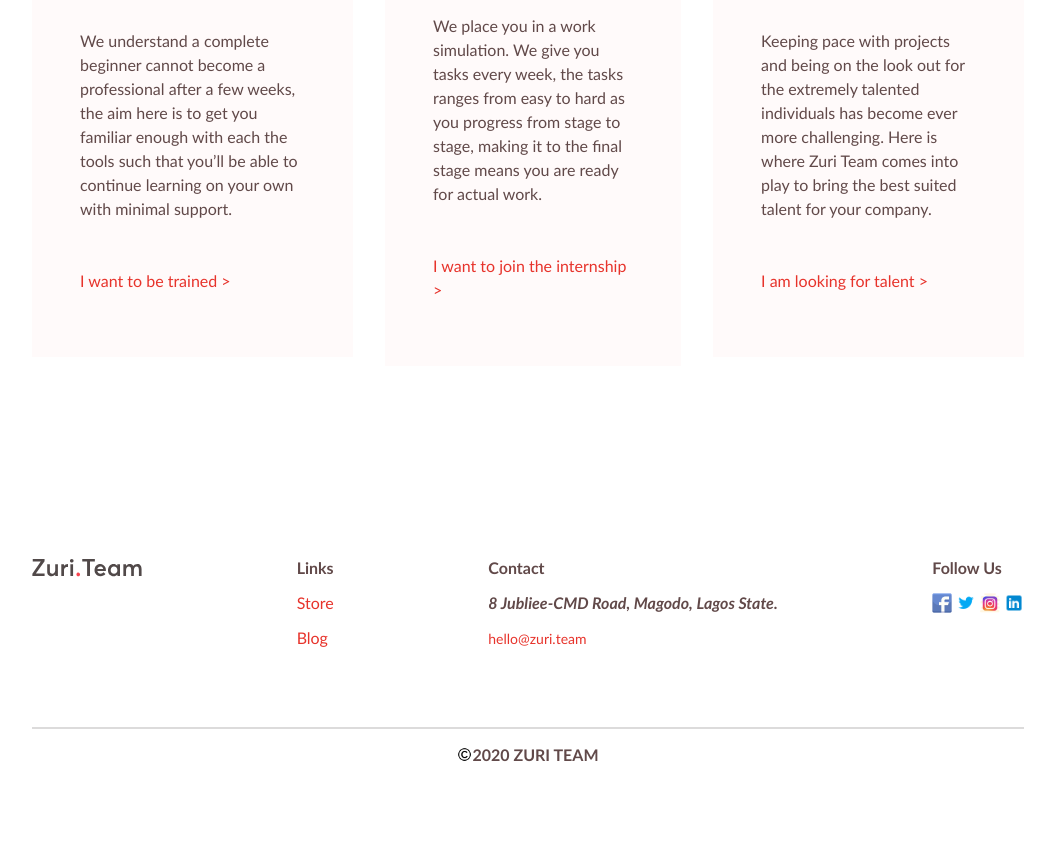
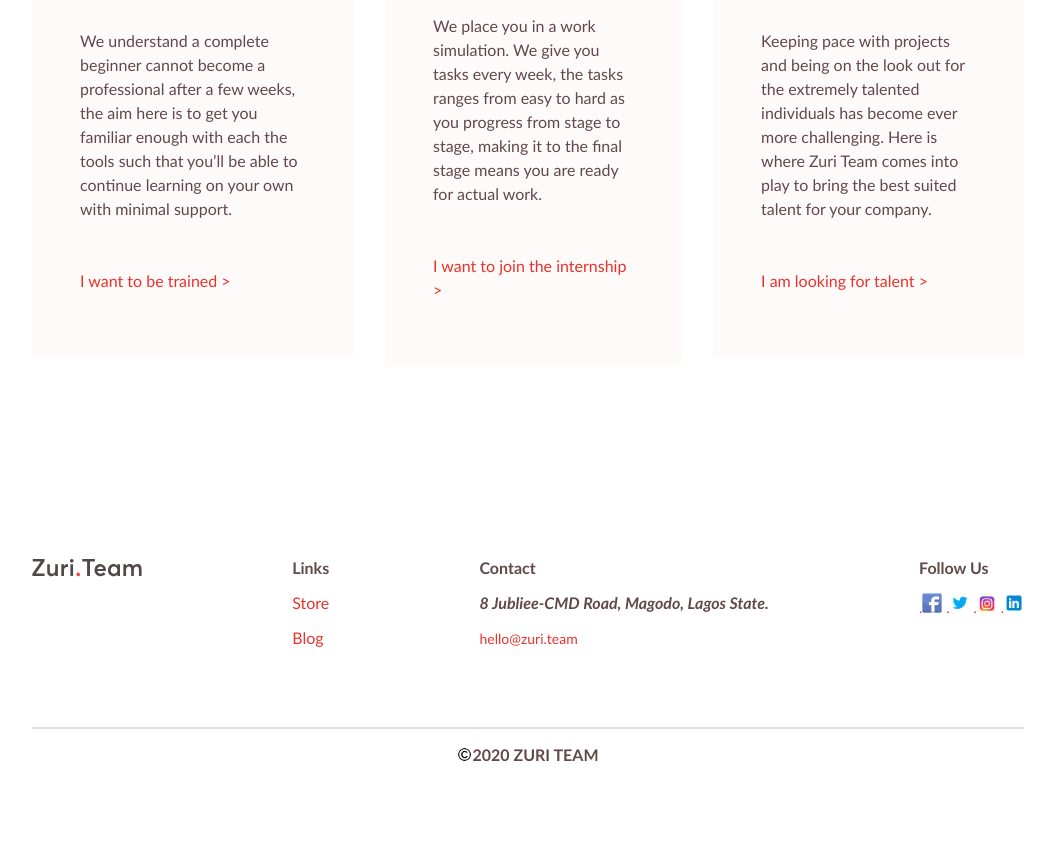
Before and after one commit to S-Core21/Zuri-Final-Task, a plain HTML site: page index.html in a window 1280 px wide. Shown: the part 1284-2128 px from the top of the page, without its empty margins (112-1165 px from the left). Drawn offline with Linux system fonts and the light colour scheme.

Commit message:
first commit

```diff
--- a/index.html
+++ b/index.html
@@ -80,10 +80,10 @@
       <ul class="media">
         <li>Follow Us</li>
         <li>
-          <a href=""> <img src="./images/icons8-facebook-64.png" alt="" /></a>
-          <a href=""> <img src="./images/icons8-twitter-48.png" alt="" /></a>
-          <a href=""> <img src="./images/icons8-instagram-64.png" alt="" /></a>
-          <a href=""> <img src="./images/icons8-linkedin-48.png" alt="" /></a>
+          <a href="">.<img src="./images/icons8-facebook-64.png" alt="" /></a>
+          <a href="">.<img src="./images/icons8-twitter-48.png" alt="" /></a>
+          <a href="">.<img src="./images/icons8-instagram-64.png" alt="" /></a>
+          <a href="">.<img src="./images/icons8-linkedin-48.png" alt="" /></a>
         </li>
       </ul>
     </article>
```
Also changed, not shown: index2.html (+2 -2 lines).
